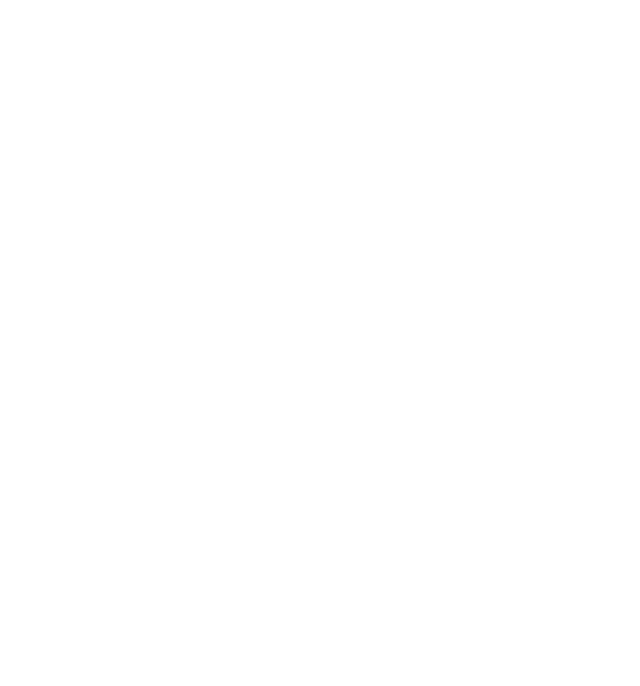
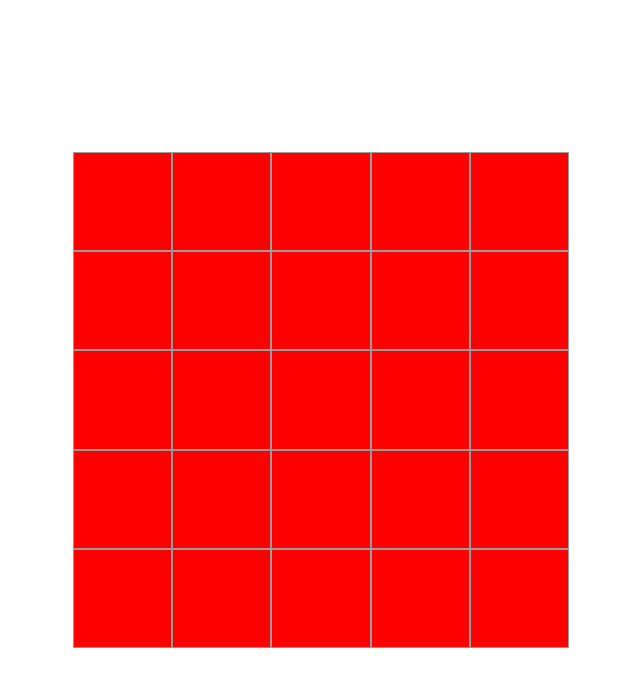
Before and after one commit to iFryTheReal/etch-a-sketch, a plain HTML site: page index.html in a window 1280 px wide. Shown: the whole page, without its empty margins (319-959 px from the left). Drawn offline with Linux system fonts and the light colour scheme.

Commit message:
Grid generation

```diff
--- a/index.html
+++ b/index.html
@@ -10,7 +10,11 @@
 </head>
 
 <body>
+    <div id="main-container">
+        <div id="canvas">
 
+        </div>
+    </div>
 </body>
 
 </html>
--- a/src/script.js
+++ b/src/script.js
@@ -0,0 +1,23 @@
+function makeGrid(size) {
+  const canvas = document.getElementById("canvas");
+
+  const rowModel = document.createElement("div");
+  rowModel.classList.add("row");
+
+  const cellModel = document.createElement("div");
+  cellModel.classList.add("cell");
+
+  for (let index = 0; index < size; index++) {
+    canvas.append(rowModel.cloneNode());
+  }
+
+  rows = document.getElementsByClassName("row");
+
+  for (const row of rows) {
+    for (let index = 0; index < size; index++) {
+      row.append(cellModel.cloneNode());
+    }
+  }
+}
+
+makeGrid(5);
--- a/styles/style.css
+++ b/styles/style.css
@@ -4,3 +4,33 @@
     box-sizing: border-box;
     font-size: 14px;
   }
+
+  body{
+    display: flex;
+    justify-content: center;
+    align-items: center;
+    height: 100vh;
+
+  }
+
+  #canvas{
+    width: 496px;
+    height: 496px;
+    display: flex;
+    flex-direction: column;
+    background-color: red;
+  }
+
+  .row{
+    display: flex;
+  }
+
+  .cell{
+    flex: 1;
+    aspect-ratio: 1/1;
+    border: 1px solid rgb(155, 155, 155);
+  }
+
+  .cell:hover{
+    background-color: blue;
+  }
```
